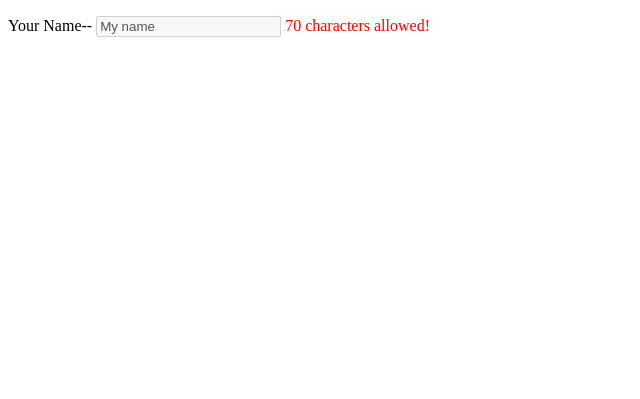
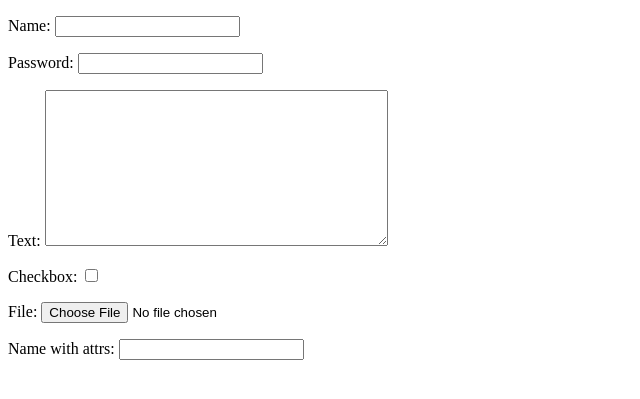
Before and after one commit to mfarzamalam/django, a Django app: page /rs/rs in a window 1280 px wide. Shown: the top 399 px of the page, without its empty margins (0-640 px from the left). Run offline with Django 3.2, Linux system fonts and the light colour scheme.

Commit message:
using form widget

```diff
--- a/Hospital7/staff/forms.py
+++ b/Hospital7/staff/forms.py
@@ -1,5 +1,10 @@
 from django import forms
 
 class RegisterStaff(forms.Form):
-    name = forms.CharField(label='Your Name', label_suffix='--', initial='My name', required=False,
-                            disabled=True, help_text='70 characters allowed!')
+    name = forms.CharField()
+    password = forms.CharField(widget=forms.PasswordInput())
+    password2 = forms.CharField(widget=forms.HiddenInput())
+    text = forms.CharField(widget=forms.Textarea())
+    checkbox = forms.CharField(widget=forms.CheckboxInput())
+    File = forms.CharField(widget=forms.FileInput())
+    Name_with_attrs = forms.CharField(widget=forms.TextInput(attrs={'class':'somecss1'}))
--- a/Hospital7/staff/templates/staff/staffRegister.html
+++ b/Hospital7/staff/templates/staff/staffRegister.html
@@ -5,12 +5,6 @@
     <meta http-equiv="X-UA-Compatible" content="IE=edge">
     <meta name="viewport" content="width=device-width, initial-scale=1.0">
     <title>Staff Registration</title>
-
-    <style>
-        .helptext{
-            color:red;
-        }
-    </style>
 </head>
 <body>
 
```
